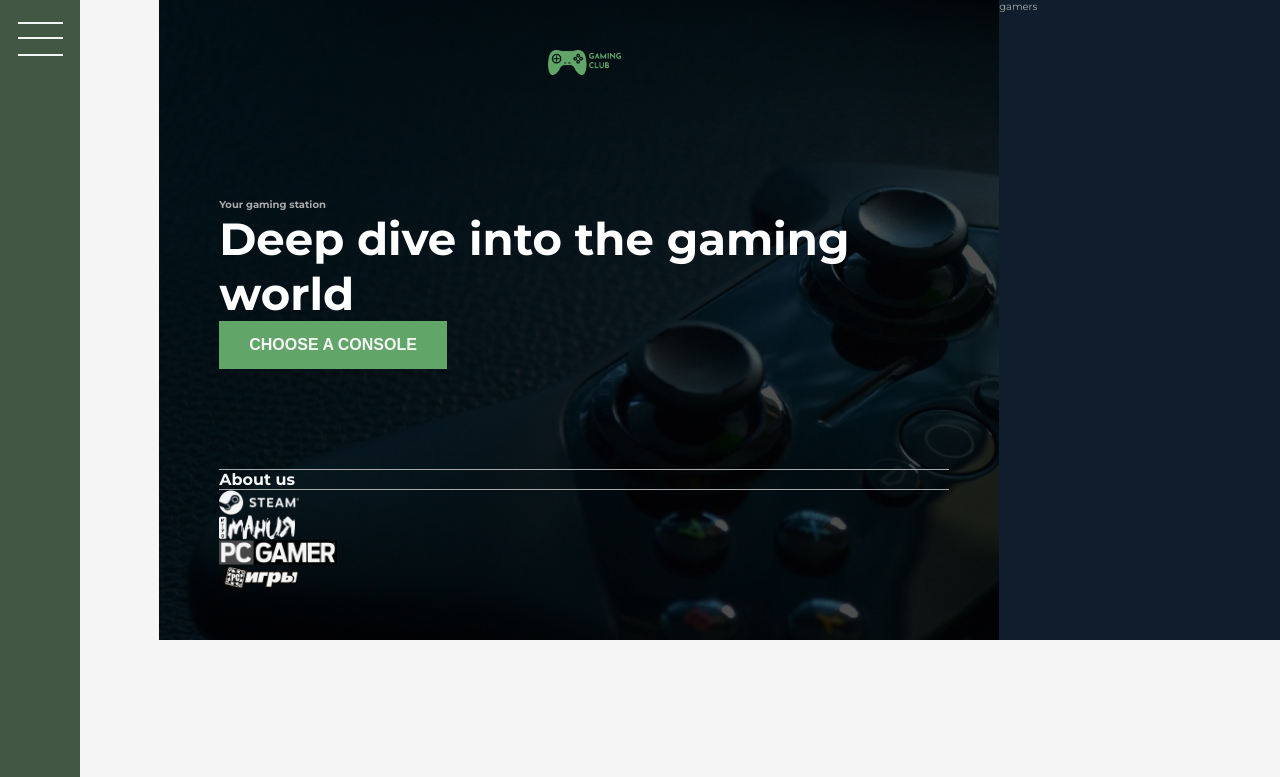
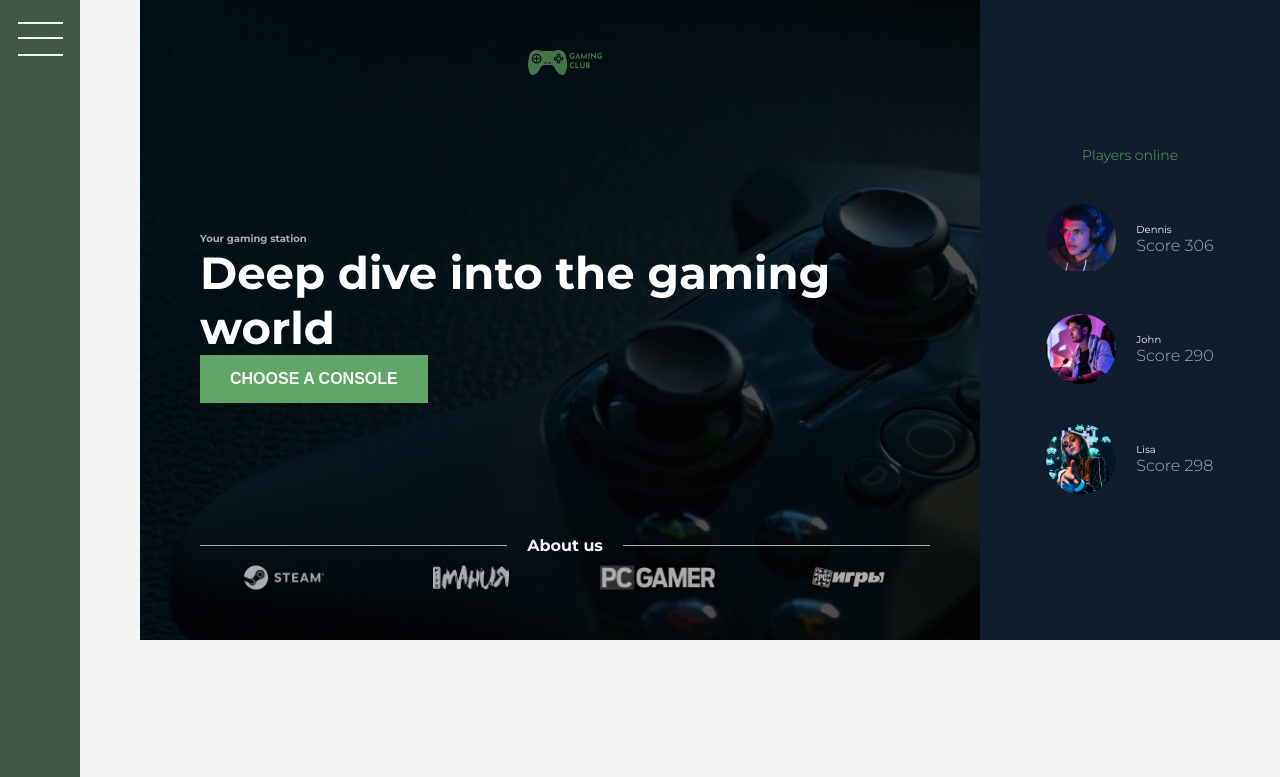
Before and after one commit to PAS240886/CSSGRIDlANDING, a website: page src/index.html in a window 1280 px wide. Shown: the top 777 px of the page. Drawn offline with Linux system fonts and the light colour scheme.

Commit message:
Header_p2

```diff
--- a/src/index.html
+++ b/src/index.html
@@ -21,12 +21,35 @@
             <h4 class="title-1">Deep dive into the gaming world</h4>
             <button class="btn header-btn">Choose a console</button>
             <div class="header-line-text">About us</div>
-            <img src="img/Второй макет grid css (Copy)/Group-1.png" alt="img">
-            <img src="img/Второй макет grid css (Copy)/Group.png" alt="img">
-            <img src="img/Второй макет grid css (Copy)/PC_Gamer_old_logo 1.png" alt="img">
-            <img src="img/Второй макет grid css (Copy)/Слой 2.png" alt="img">
+            <div class="images-header">
+                <img src="img/Второй макет grid css (Copy)/Group-1.png" alt="img">
+                <img src="img/Второй макет grid css (Copy)/Group.png" alt="img">
+                <img src="img/Второй макет grid css (Copy)/PC_Gamer_old_logo 1.png" alt="img">
+                <img src="img/Второй макет grid css (Copy)/Слой 2.png" alt="img">
+            </div>
+            </div>
+        <div class="gamers">
+            <div class="title-3 gamers-header">Players online</div>
+
+            <img src="img/Mask group-2.png" alt="" class="gamers-img">
+            <div class="gamers-text">
+                <div class="title-3_white">Dennis</div>
+                <p class="score">Score 306</p>
+            </div>
+
+            <img src="img/Mask group-3.png" alt="" class="gamers-img">
+            <div class="gamers-text">
+                <div class="title-3_white">John</div>
+                <p class="score">Score 290</p>
+            </div>
+
+            <img src="img/Mask group-1.png" alt="" class="gamers-img">
+            <div class="gamers-text">
+                <div class="title-3_white">Lisa</div>
+                <p class="score">Score 298</p>
+            </div>
+
         </div>
-        <div class="gamers">gamers</div>
         <div class="features">
             <div class="feature">
                 <svg class="feature__icon">
--- a/src/sass/_base.sass
+++ b/src/sass/_base.sass
@@ -5,6 +5,22 @@ $color-blue-dark: #101D2C
 
 $color-gray-dark: #AAAAAA
 $color-gray-light: #F5F5F5
+
+@mixin respond($breakpoints)
+    @if $breakpoints == phone
+        @media only screen and (max-width: 600px)
+            @content
+    @if $breakpoints == tab-port
+        @media only screen and (max-width: 900px)
+            @content
+    @if $breakpoints == tab-land
+        @media only screen and (max-width: 1170px)
+            @content
+    @if $breakpoints == big-screen
+        @media only screen and (max-width: 1800px)
+            @content
+
+
 
 
 
@@ -15,6 +31,9 @@ $color-gray-light: #F5F5F5
 
 html
     font-size: 62.5%
+    @include respond(tab-land)
+        font-size: 50%
+
 
 body
     font-family: "Montserrat", sans-serif
--- a/src/sass/_footer.sass
+++ b/src/sass/_footer.sass
@@ -10,14 +10,14 @@
     display: block
     margin: 0 auto
 
-.nav
+
 .nav-list
     list-style-type: none
     display: grid
     grid-template-columns: repeat(auto-fit, minmax(20rem, 1fr))
     justify-items: center
     grid-gap: 3.5rem
-.nav-item
+
 .link
     &:link, &:visited
         font-size: 1.6rem
--- a/src/sass/_gamers.sass
+++ b/src/sass/_gamers.sass
@@ -1,3 +1,20 @@
 .gamers
     background-color: $color-blue-dark
     grid-column: col-start 7 / full-end
+    display: grid
+    grid-template-columns: min-content max-content
+    grid-gap: 4rem 2rem
+    align-content: center
+    justify-content: center
+.gamers-header
+    grid-column: 1 / -1
+    justify-self: center
+.gamers-img
+    width: 7rem
+.gamers-text
+    align-self: center
+        font-size: 1.6rem
+.score
+    font-size: 1.6rem
+    color: $color-gray-dark
+    font-weight: 300
--- a/src/sass/_header.sass
+++ b/src/sass/_header.sass
@@ -9,14 +9,25 @@
      font-size: 1.6rem
      font-weight: 700
      color: $color-gray-light
+     display: grid
+     grid-template-columns: 1fr max-content 1fr
+     grid-column-gap: 2rem
+     align-items: center
+     margin-bottom: 1rem
      &::before, &::after
         content: ""
         background-color: $color-gray-dark
         display: block
         height: .1rem
-
+.images-header
+    display: grid
+    grid-template-columns: repeat(4, 1fr)
+    align-items: center
+    justify-items: center
+    grid-gap: 2rem
 .header img
     height: 2.5rem
+    filter: brightness(70%)
 .header-btn
     justify-self: start
     align-self: start
```
Also changed, not shown: src/img/Mask group-1.png (added), src/img/Mask group-2.png (added), src/img/Mask group-3.png (added), src/sass/style.css, 1 other file.
